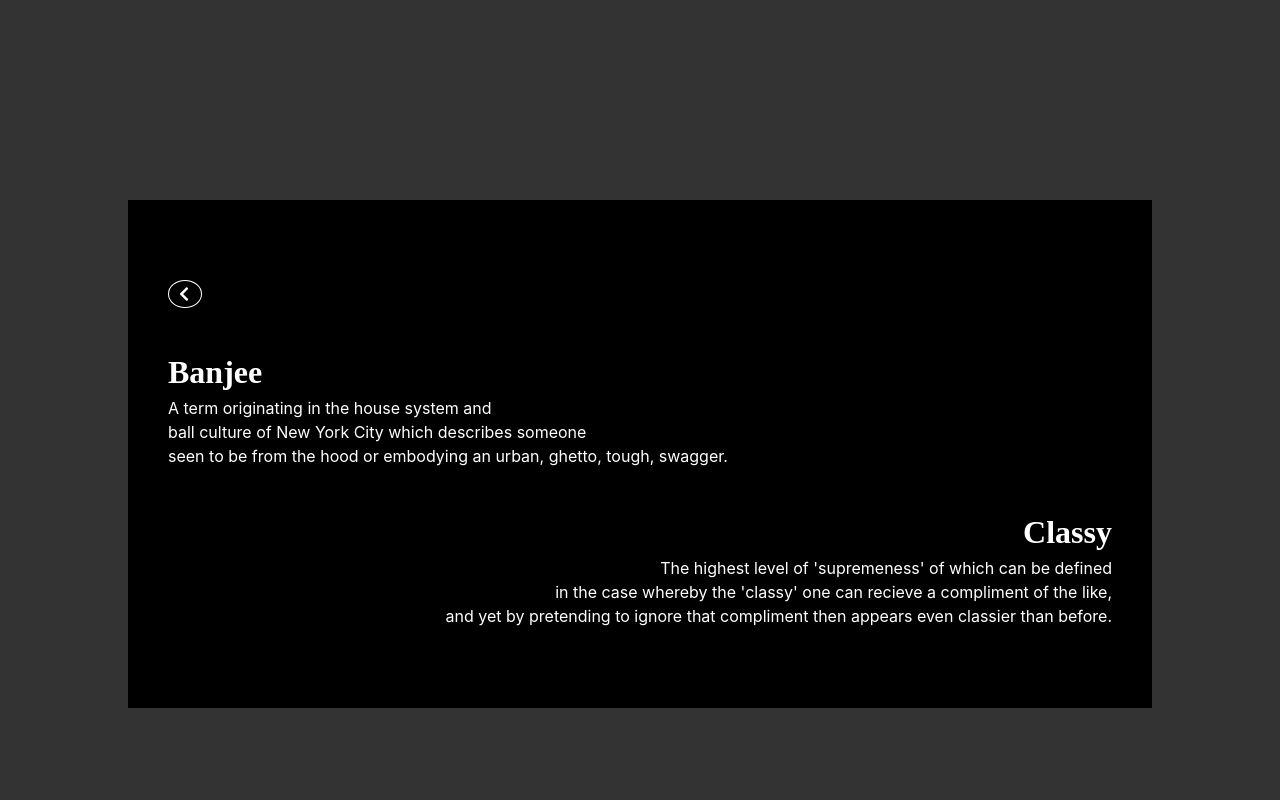
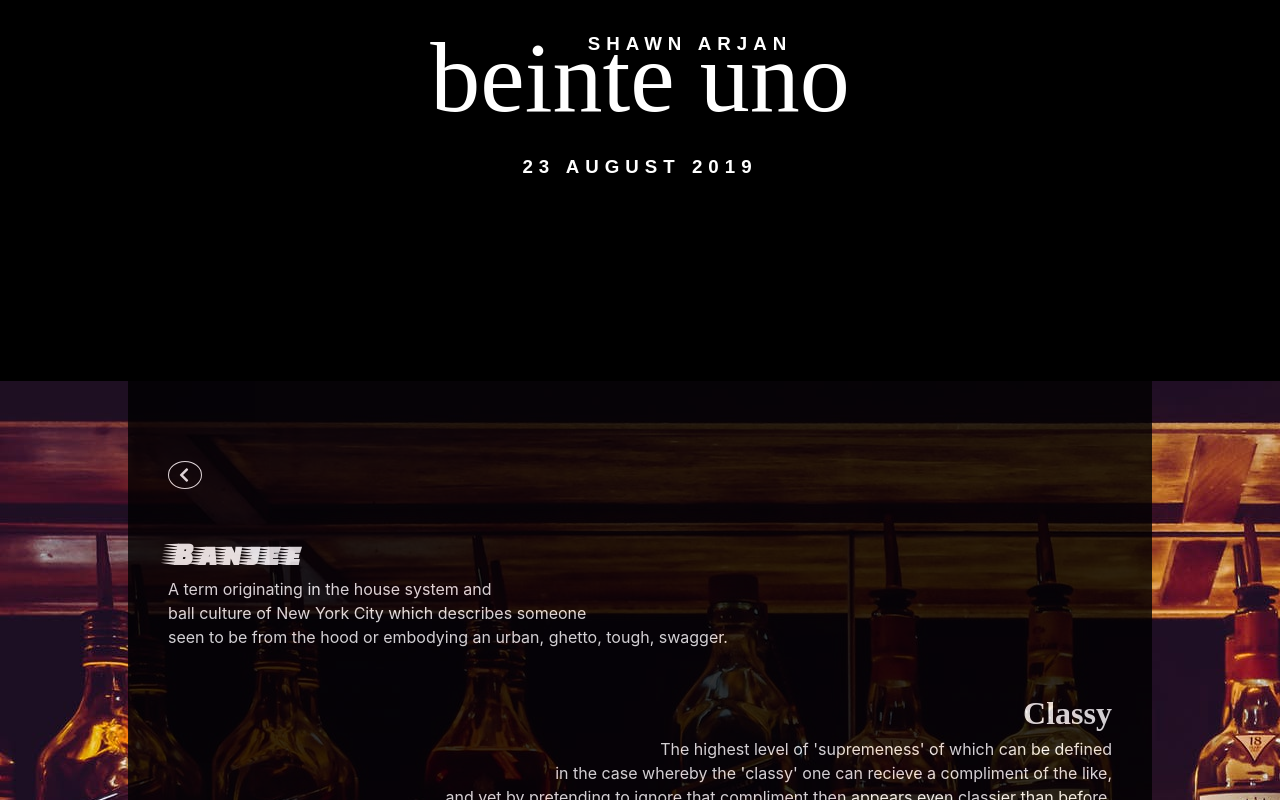
Before and after one commit to lattrellsapon/shawns21st, a React (Create React App) app: page /banjeeclassymenaing in a window 1280 px wide. Shown: the top 800 px of the page. Built offline with nearby package versions, Linux system fonts and the light colour scheme; a web font is replaced by a local one.

Commit message:
Tidied up the banjee and classy page

```diff
--- a/src/App.css
+++ b/src/App.css
@@ -6,7 +6,7 @@
 }
 
 body {
-  background: #333333;
+  background: #000;
   color: #fff;
   text-align: center;
   line-height: 1.5;
@@ -91,6 +91,7 @@ video {
   margin: 200px auto;
   background: #000;
   padding: 60px 0;
+  opacity: 0.8;
 }
 
 .left {
@@ -130,6 +131,10 @@ video {
   color: #000;
 }
 
+.main-bg {
+  background: url('./images/alcohol-bg.jpeg');
+}
+
 .invitation-content {
   top: 0;
   left: 0;
@@ -167,7 +172,7 @@ video {
   /* font-family: Degrassi, Bradley Hand, cursive; */
   font-family: 'Faster One', cursive;
   font-size: 50px;
-  padding-left: 8px;
+  padding-left: 10px;
 }
 
 .classy {
@@ -176,7 +181,8 @@ video {
 }
 
 .heading-banjee {
-  font-family: Degrassi, Bradley Hand, cursive;
+  /* font-family: Degrassi, Bradley Hand, cursive; */
+  font-family: 'Faster One', cursive;
 }
 
 .heading-classy {
@@ -184,8 +190,9 @@ video {
 }
 
 .going-button {
-  background: #fff;
-  color: #000;
+  background: red;
+  color: #fff;
+  font-weight: bold;
   padding: 20px;
   border-radius: 4px;
   font-size: 16px;
@@ -194,8 +201,8 @@ video {
 }
 
 .going-button:hover {
-  background: red;
-  color: #fff;
+  background: #fff;
+  color: #000;
   font-weight: bold;
 }
 
--- a/src/App.js
+++ b/src/App.js
@@ -7,6 +7,10 @@ import Footer from './components/Footer';
 import './App.css';
 
 export class App extends Component {
+  state = {
+    isNextPage: false
+  };
+
   render() {
     return (
       <Router>
--- a/src/components/BanjeeClassy.js
+++ b/src/components/BanjeeClassy.js
@@ -4,6 +4,13 @@ import { Link } from 'react-router-dom';
 export class BanjeeClassy extends Component {
   render() {
     return (
+      <div>
+        <div className='invitation-header mtb-30'>
+          <h3 className='shawn-heading'>SHAWN ARJAN</h3>
+          <span className='cursive'>beinte uno</span>
+          <h3>23 AUGUST 2019</h3>
+        </div>
+        <div className='main-bg'>
           <div className='banjee-classy'>
             <div className='left'>
               <Link to='/'>
@@ -23,13 +30,15 @@ export class BanjeeClassy extends Component {
               <h1 className='heading-classy'>Classy</h1>
               <p>The highest level of 'supremeness' of which can be defined</p>
               <p>
-            in the case whereby the 'classy' one can recieve a compliment of the
-            like,
+                in the case whereby the 'classy' one can recieve a compliment of
+                the like,
               </p>
               <p>
-            and yet by pretending to ignore that compliment then appears even
-            classier than before.
+                and yet by pretending to ignore that compliment then appears
+                even classier than before.
               </p>
+            </div>
+          </div>
         </div>
       </div>
     );
--- a/src/components/Footer.js
+++ b/src/components/Footer.js
@@ -4,9 +4,12 @@ export class Footer extends Component {
   render() {
     return (
       <div className='footer'>
+        <div className='mtb-10'>
           <p>
             Video by <strong>Tanu Gago</strong>
           </p>
+        </div>
+        <div className='mtb-10'>
           <p>
             Website By{' '}
             <a
@@ -18,6 +21,7 @@ export class Footer extends Component {
             </a>
           </p>
         </div>
+      </div>
     );
   }
 }
```
Also changed, not shown: src/images/alcohol-bg.jpeg (added). Lines whose indentation alone changed are shown as unchanged.
